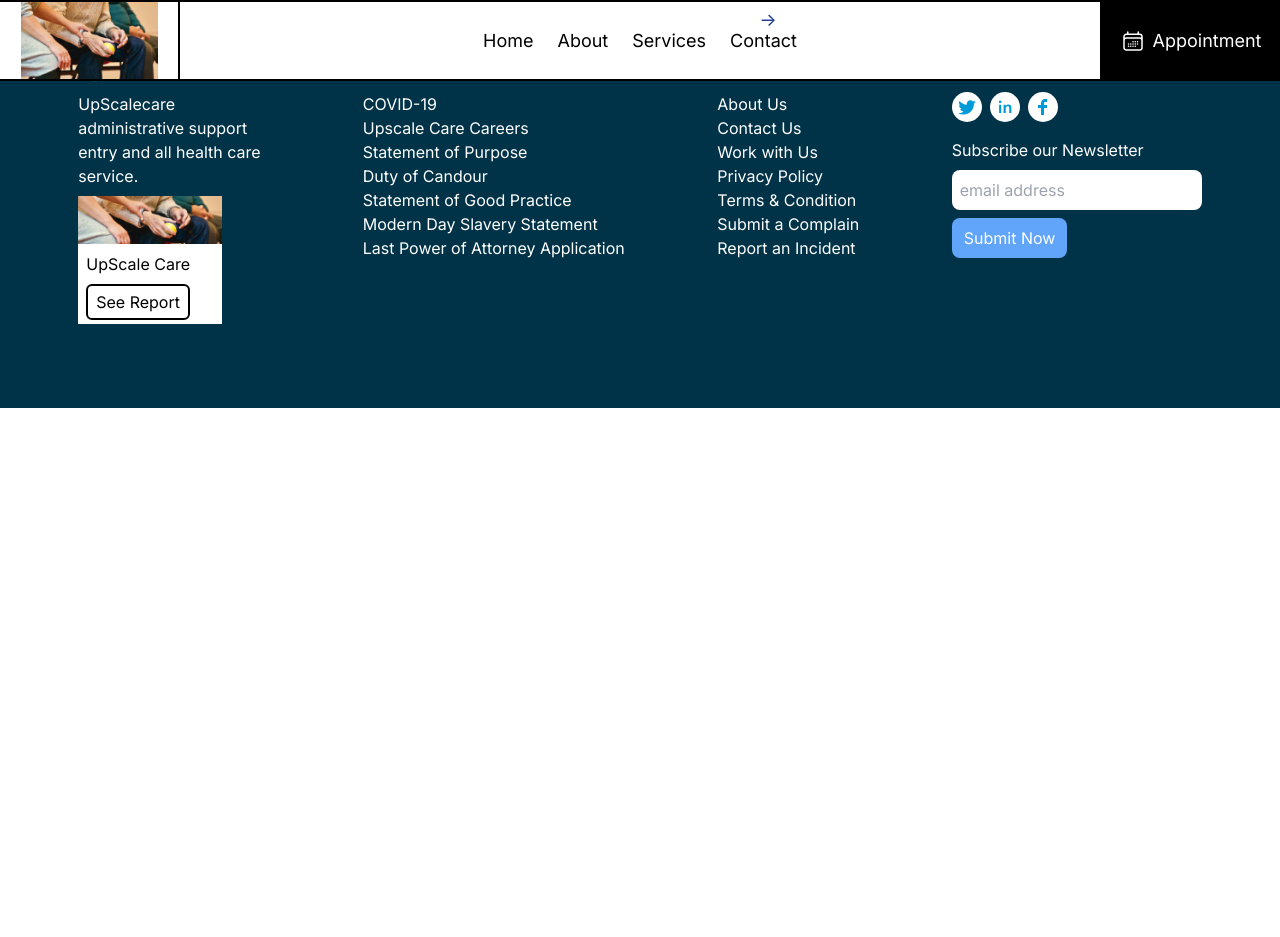
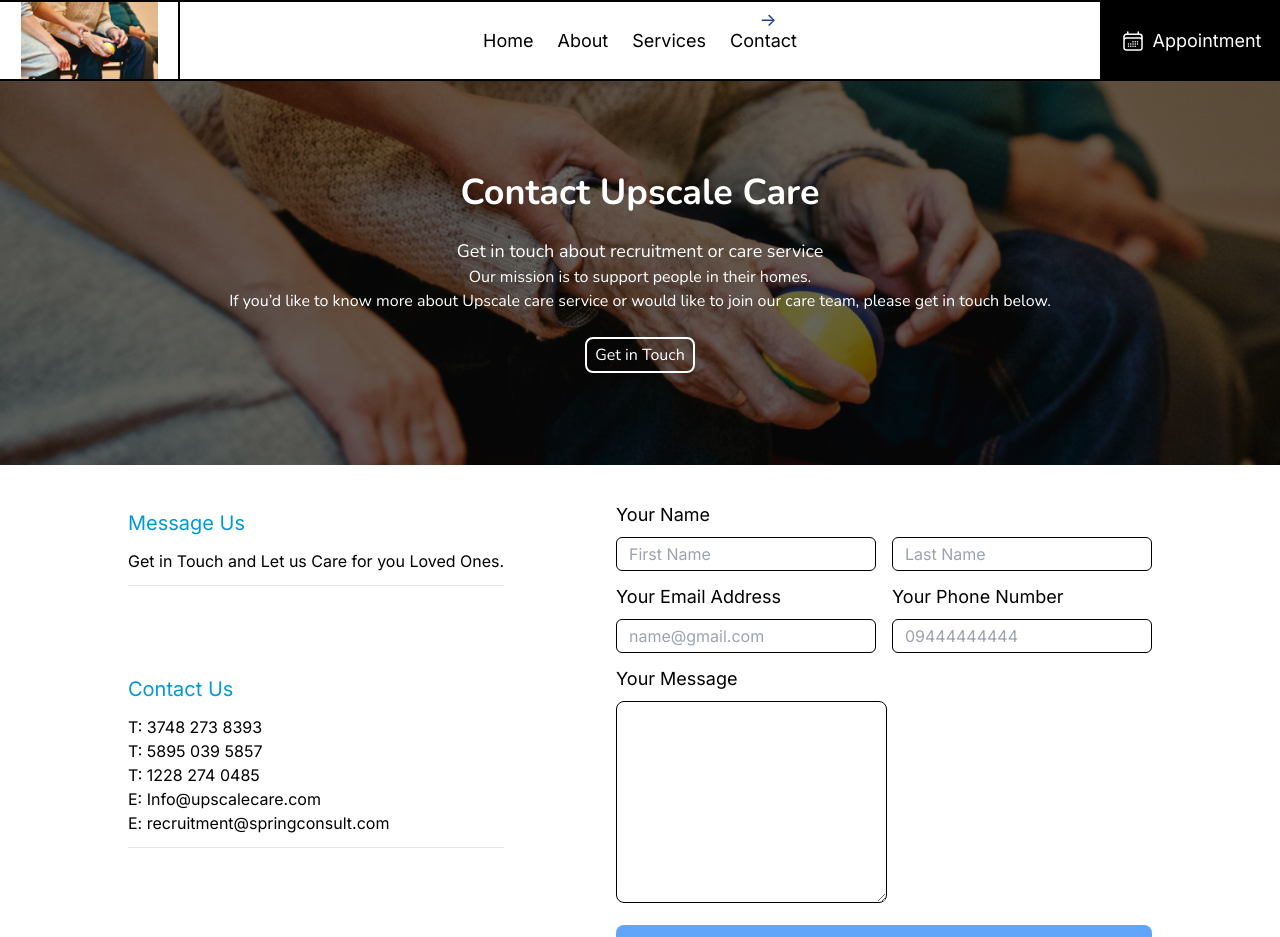
Before and after one commit to Kossi-stack/upscalecare, a React (Vite) app: page /contact in a window 1280 px wide. Shown: the top 937 px of the page. Before the commit the page ends 800 px from the top, so only its background shows below. Built offline with nearby package versions, Linux system fonts and the light colour scheme.

Commit message:
Added contact section

```diff
--- a/src/components/header.jsx
+++ b/src/components/header.jsx
@@ -7,8 +7,8 @@ const activeClassName = "relative before:content-['->'] before:-top-6 before:lef
 
 const Header = () => {
   return (
-<header className='grid grid-cols-2 md:grid-cols-[180px_1fr_180px]
-     border-y-2 z-50 fixed w-full border-black bg-white'>
+    <header className='grid grid-cols-2 md:grid-cols-[180px_1fr_180px]
+     border-y-2 z-50 sticky top-0 w-full border-black bg-white'>
 
       <Link to='/' className='flex align-middle justify-center border-black border-r-2'>
         <img src={images.healthcare} alt='Raddy' width='137' height='15' />
@@ -21,7 +21,6 @@ const Header = () => {
         <svg xmlns="http://www.w3.org/2000/svg" fill="none" viewBox="0 0 24 24" stroke-width="1.5" stroke="currentColor" class="w-6 h-6">
           <path stroke-linecap="round" stroke-linejoin="round" d="M6.75 3v2.25M17.25 3v2.25M3 18.75V7.5a2.25 2.25 0 012.25-2.25h13.5A2.25 2.25 0 0121 7.5v11.25m-18 0A2.25 2.25 0 005.25 21h13.5A2.25 2.25 0 0021 18.75m-18 0v-7.5A2.25 2.25 0 015.25 9h13.5A2.25 2.25 0 0121 11.25v7.5m-9-6h.008v.008H12v-.008zM12 15h.008v.008H12V15zm0 2.25h.008v.008H12v-.008zM9.75 15h.008v.008H9.75V15zm0 2.25h.008v.008H9.75v-.008zM7.5 15h.008v.008H7.5V15zm0 2.25h.008v.008H7.5v-.008zm6.75-4.5h.008v.008h-.008v-.008zm0 2.25h.008v.008h-.008V15zm0 2.25h.008v.008h-.008v-.008zm2.25-4.5h.008v.008H16.5v-.008zm0 2.25h.008v.008H16.5V15z" />
         </svg>
-
         Appointment
       </Link>
 
@@ -35,8 +34,8 @@ const Header = () => {
           <li>
             <NavLink to='/'
               className={({ isActive }) =>
-              isActive ? activeClassName : undefined
-            }
+                isActive ? activeClassName : undefined
+              }
             >
               Home
             </NavLink>
--- a/src/pages/Contact/contact.jsx
+++ b/src/pages/Contact/contact.jsx
@@ -1,8 +1,66 @@
-import React from 'react'
+import images from '../../constants/images';
 
 const Contact = () => {
   return (
-    <div>Contact</div>
+    <>
+      <div className='font-nunito'>
+        <div className="bg-black/60 h-96 flex flex-col items-center text-center text-white justify-center">
+          <img className="absolute -z-10 h-96 object-cover w-full" src={images.healthcare} alt="Healthcare main Image" />
+          <h1 className="text-4xl font-bold">Contact Upscale Care</h1>
+          <p className="mt-6 text-lg">Get in touch about recruitment or care service</p>
+          <p className="mb-6">Our mission is to support people in their homes. <br /> If you’d like to know more about Upscale care service or would like to join our care team, please get in touch below.</p>
+          <button className="border-2 border-white px-2 py-1 rounded-lg hover:bg-gray-200 hover:text-black">Get in Touch</button>
+        </div>
+      </div>
+      <div className='flex justify-between items-start px-32 h-[80vh]'>
+        <div className='flex flex-col justify-around h-full'>
+          <div>
+            <h1 className='text-primary text-xl'>Message Us</h1>
+            <p className='my-3'>Get in Touch and Let us Care for you Loved Ones.</p>
+            <hr />
+          </div>
+          <div>
+            <h1 className='text-primary text-xl'>Contact Us</h1>
+            <p className='my-3'>
+              <ul>
+                <li>T: 3748 273 8393</li>
+                <li>T: 5895 039 5857</li>
+                <li>T: 1228 274 0485</li>
+                <li>E: Info@upscalecare.com</li>
+                <li>E: recruitment@springconsult.com</li>
+              </ul>
+            </p>
+            <hr />
+          </div>
+          <div>
+            <h1 className='text-primary text-xl'>Location</h1>
+            <p className='my-3'>128 Japan walk, Togo, TE11 6EE.</p>
+            <img className="h-12 object-cover w-24" src={images.healthcare} alt="Location" />
+          </div>
+        </div>
+        <div className='mt-6'>
+          <h1 className='text-lg mt-3 mb-2'>Your Name</h1>
+          <input className='border border-black rounded-md px-3 py-1 mr-4' type="text" placeholder='First Name' />
+          <input className='border border-black rounded-md px-3 py-1' type="text" placeholder='Last Name' />
+          <div className='flex gap-4'>
+            <div>
+              <h1 className='text-lg mt-3 mb-2'>Your Email Address</h1>
+              <input className='border border-black rounded-md px-3 py-1' type="text" placeholder='name@gmail.com' />
+            </div>
+            <div>
+              <h1 className='text-lg mt-3 mb-2'>Your Phone Number</h1>
+              <input className='border border-black rounded-md px-3 py-1' type="text" placeholder='09444444444' />
+            </div>
+          </div>
+          <h1 className='text-lg mt-3 mb-2'>Your Message</h1>
+          <textarea className='border border-black rounded-lg px-3 py-1' name="message" id="message" cols="23" rows="8"></textarea>
+          <br />
+          <div className='text-center mt-4 w-full'>
+            <button type='button' className='!w-full btn-blue'>Submit</button>
+          </div>
+        </div>
+      </div>
+    </>
   )
 }
 
--- a/src/pages/Home/home.jsx
+++ b/src/pages/Home/home.jsx
@@ -1,9 +1,6 @@
 import React from 'react';
-import { Link } from 'react-router-dom';
-import { HashLink } from 'react-router-hash-link';
 import { images, icons } from '../../constants';
 import { services, qualities } from '../../constants/data';
-import { workData } from '../../data';
 
 const Home = () => {
 
--- a/tailwind.config.cjs
+++ b/tailwind.config.cjs
@@ -9,6 +9,9 @@ module.exports = {
       fontFamily: {
         nunito: ['Nunito'],
         sans: ['Inter, sans-serif'],
+      },
+      colors: {
+        primary: '#009AD9'
       }
     },
   },
```
